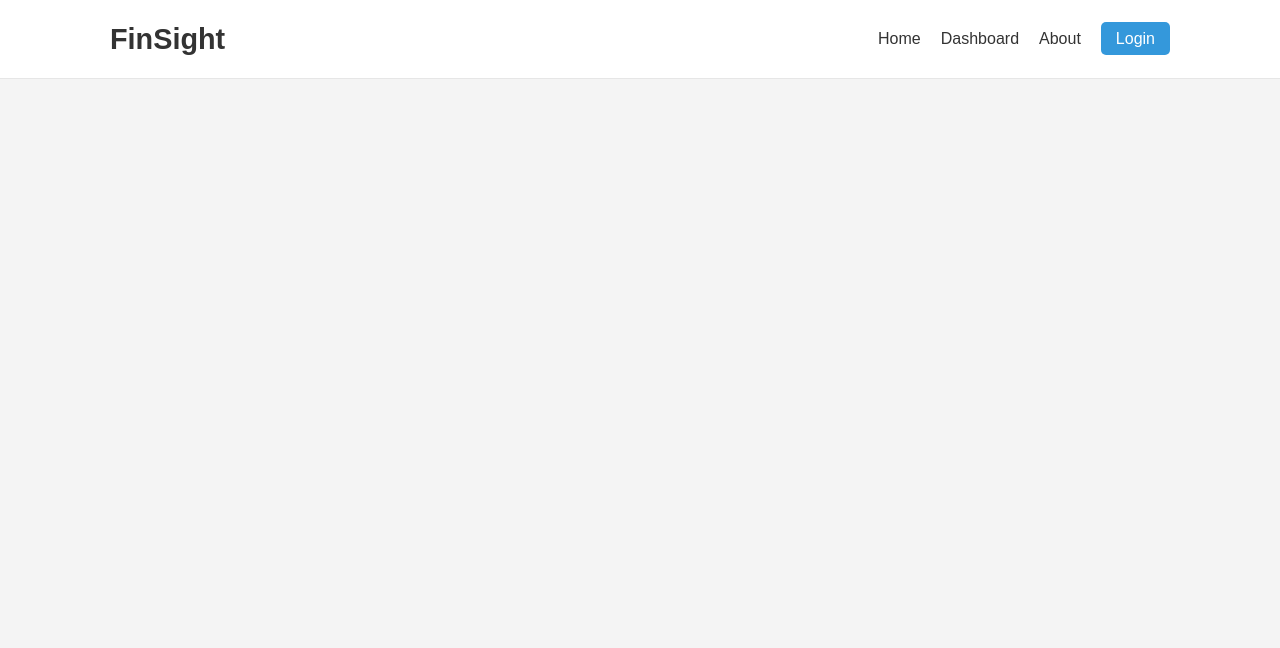
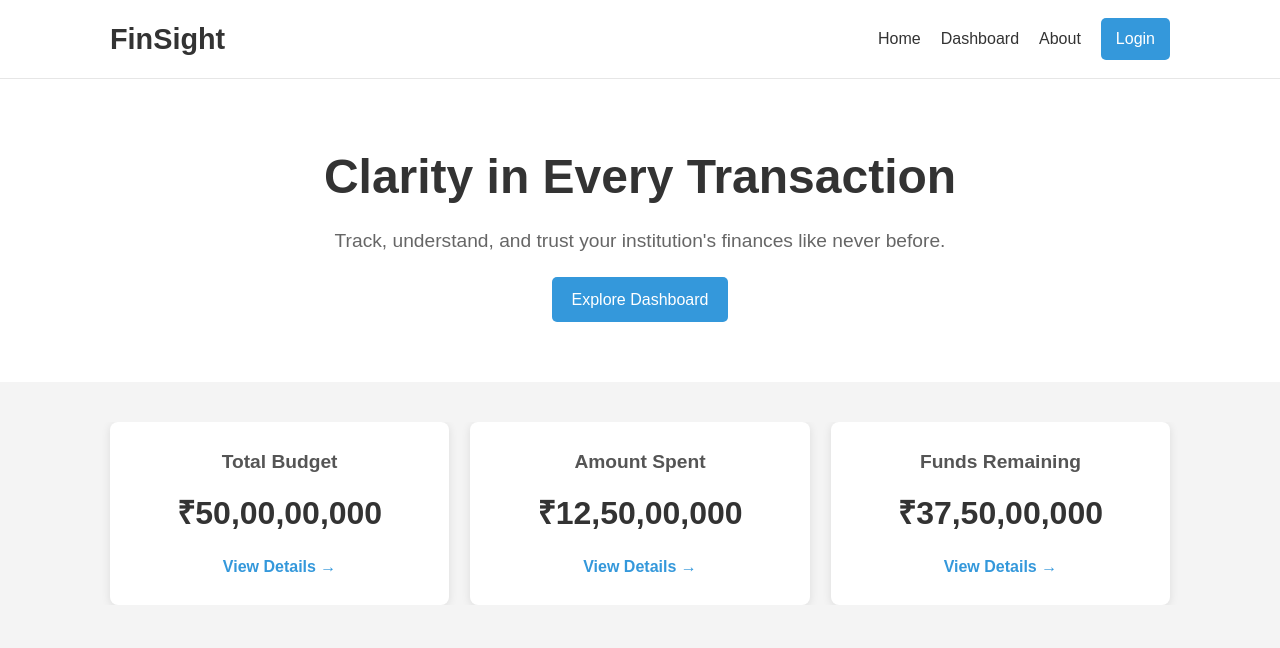
Before and after one commit to biradarvenkatesh01/MITR, a plain HTML site: page index.html in a window 1280 px wide. Drawn offline with Linux system fonts and the light colour scheme; files that its build step writes are made by us from their sources.

Commit message:
Styling
Linked css file to html,added some info cards

```diff
--- /dev/null
+++ b/css/style.css
@@ -0,0 +1,145 @@
+/* Basic Reset and Global Styles */
+* {
+    box-sizing: border-box;
+    margin: 0;
+    padding: 0;
+}
+
+body {
+    font-family: Arial, sans-serif;
+    line-height: 1.6;
+    background-color: #f4f4f4;
+    color: #333;
+}
+
+.container {
+    max-width: 1100px;
+    margin: auto;
+    overflow: auto;
+    padding: 0 20px;
+}
+
+/* Navbar Styling */
+.navbar {
+    background: #ffffff;
+    color: #333;
+    padding: 1rem 0;
+    border-bottom: 1px solid #e6e6e6;
+}
+
+.navbar .container {
+    display: flex;
+    justify-content: space-between;
+    align-items: center;
+}
+
+.navbar-brand {
+    font-size: 1.8rem;
+    font-weight: bold;
+    color: #333;
+    text-decoration: none;
+}
+
+.navbar-nav {
+    list-style: none;
+    display: flex;
+    align-items: center;
+}
+
+.navbar-nav li {
+    margin-left: 20px;
+}
+
+.navbar-nav a {
+    color: #333;
+    text-decoration: none;
+    font-size: 1rem;
+}
+
+.navbar-nav a.btn {
+    background: #3498db;
+    color: #fff;
+    padding: 8px 15px;
+    border-radius: 5px;
+}
+/* Hero Section Styling */
+.hero {
+    background-color: #ffffff;
+    padding: 60px 0;
+    text-align: center;
+}
+
+.hero-title {
+    font-size: 3rem;
+    margin-bottom: 10px;
+    color: #333;
+}
+
+.hero-subtitle {
+    font-size: 1.2rem;
+    color: #666;
+    margin-bottom: 20px;
+}
+
+/* Button Styling (adding a primary button style) */
+.btn {
+    display: inline-block;
+    padding: 10px 20px;
+    border-radius: 5px;
+    text-decoration: none;
+    color: #fff;
+    background: #3498db;
+    border: none;
+    cursor: pointer;
+}
+
+.btn-primary {
+    background: #3498db;
+}
+
+.btn-primary:hover {
+    background: #2980b9;
+}
+/* Info Cards Section Styling */
+.info-cards {
+    padding: 40px 0;
+    background-color: #f4f4f4; /* A slightly different background */
+}
+
+.cards-grid {
+    display: flex;
+    justify-content: space-between;
+    gap: 20px; /* This creates space between the cards */
+}
+
+.card {
+    background: #ffffff;
+    padding: 25px;
+    border-radius: 8px;
+    box-shadow: 0 2px 10px rgba(0, 0, 0, 0.1);
+    text-align: center;
+    flex-basis: 32%; /* Each card takes up roughly a third of the space */
+}
+
+.card h3 {
+    font-size: 1.2rem;
+    color: #555;
+    margin-bottom: 10px;
+}
+
+.card .card-amount {
+    font-size: 2rem;
+    font-weight: bold;
+    color: #333;
+    margin-bottom: 15px;
+}
+
+.card a {
+    color: #3498db;
+    text-decoration: none;
+    font-weight: bold;
+}
+
+.card a:hover {
+    text-decoration: underline;
+}
--- a/index.html
+++ b/index.html
@@ -19,6 +19,33 @@
             </ul>
         </div>
     </nav>
-
+<section class="hero">
+    <div class="container">
+        <h1 class="hero-title">Clarity in Every Transaction</h1>
+        <p class="hero-subtitle">Track, understand, and trust your institution's finances like never before.</p>
+        <a href="#" class="btn btn-primary">Explore Dashboard</a>
+    </div>
+</section>
+<section class="info-cards">
+    <div class="container">
+        <div class="cards-grid">
+            <div class="card">
+                <h3>Total Budget</h3>
+                <p class="card-amount">₹50,00,00,000</p>
+                <a href="#">View Details &rarr;</a>
+            </div>
+            <div class="card">
+                <h3>Amount Spent</h3>
+                <p class="card-amount">₹12,50,00,000</p>
+                <a href="#">View Details &rarr;</a>
+            </div>
+            <div class="card">
+                <h3>Funds Remaining</h3>
+                <p class="card-amount">₹37,50,00,000</p>
+                <a href="#">View Details &rarr;</a>
+            </div>
+        </div>
+    </div>
+</section>
 </body>
 </html>
--- a/style.css
+++ /dev/null
@@ -1,64 +0,0 @@
-/* Basic Reset and Global Styles */
-* {
-    box-sizing: border-box;
-    margin: 0;
-    padding: 0;
-}
-
-body {
-    font-family: Arial, sans-serif;
-    line-height: 1.6;
-    background-color: #f4f4f4;
-    color: #333;
-}
-
-.container {
-    max-width: 1100px;
-    margin: auto;
-    overflow: auto;
-    padding: 0 20px;
-}
-
-/* Navbar Styling */
-.navbar {
-    background: #ffffff;
-    color: #333;
-    padding: 1rem 0;
-    border-bottom: 1px solid #e6e6e6;
-}
-
-.navbar .container {
-    display: flex;
-    justify-content: space-between;
-    align-items: center;
-}
-
-.navbar-brand {
-    font-size: 1.8rem;
-    font-weight: bold;
-    color: #333;
-    text-decoration: none;
-}
-
-.navbar-nav {
-    list-style: none;
-    display: flex;
-    align-items: center;
-}
-
-.navbar-nav li {
-    margin-left: 20px;
-}
-
-.navbar-nav a {
-    color: #333;
-    text-decoration: none;
-    font-size: 1rem;
-}
-
-.navbar-nav a.btn {
-    background: #3498db;
-    color: #fff;
-    padding: 8px 15px;
-    border-radius: 5px;
-}
```
